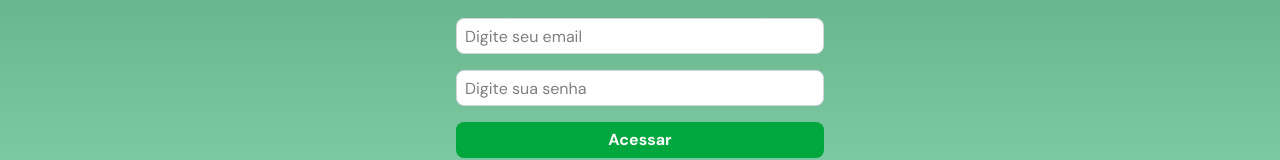
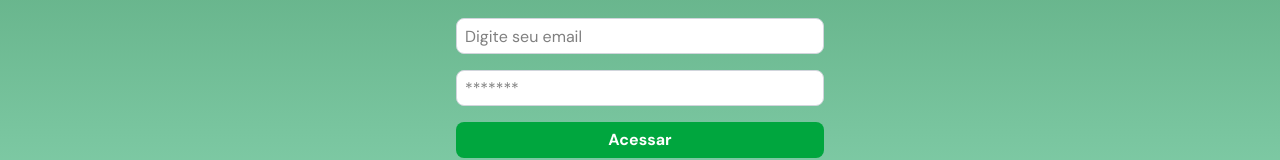
Before and after one commit to marcosdev82/linktree-personal, a React (Vite) app: page /login in a window 1280 px wide. Shown: the part 348-508 px from the top of the page. Built offline with nearby package versions, Linux system fonts and the light colour scheme.

Commit message:
feat: capturando os dados do formulário de login

```diff
--- a/src/pages/login/index.tsx
+++ b/src/pages/login/index.tsx
@@ -1,7 +1,18 @@
 import { Link } from "react-router"
 import { Input } from "../../compents/Imput"
+import { useState, type FormEventHandler } from "react"
 
 export function Login() {
+
+    const [email, setEmail] = useState("")
+    const [password, setPassword] = useState("")
+
+    const handleSubmit: FormEventHandler<HTMLFormElement> = (e) => {
+        e.preventDefault()
+        console.log("Email:", email)
+        console.log("Password:", password)
+    }
+
     return (
         <div className="flex w-full h-screen items-center justify-center flex-col">
             <Link to="/">
@@ -12,15 +23,19 @@ export function Login() {
                 </h1>
             </Link>
 
-            <form className="flex flex-col gap-4 w-full max-w-sm mt-8 p-2">
+            <form onSubmit={handleSubmit} className="flex flex-col gap-4 w-full max-w-sm mt-8 p-2">
                 <Input
                     type="email"
                     placeholder="Digite seu email"
+                    value={email}
+                    onChange={(e) => setEmail(e.target.value)}
                 />
 
                 <Input
                     type="password"
-                    placeholder="Digite sua senha"
+                    placeholder="*******"
+                    value={password}
+                    onChange={(e) => setPassword(e.target.value)}
                 />
 
                 <button
```
